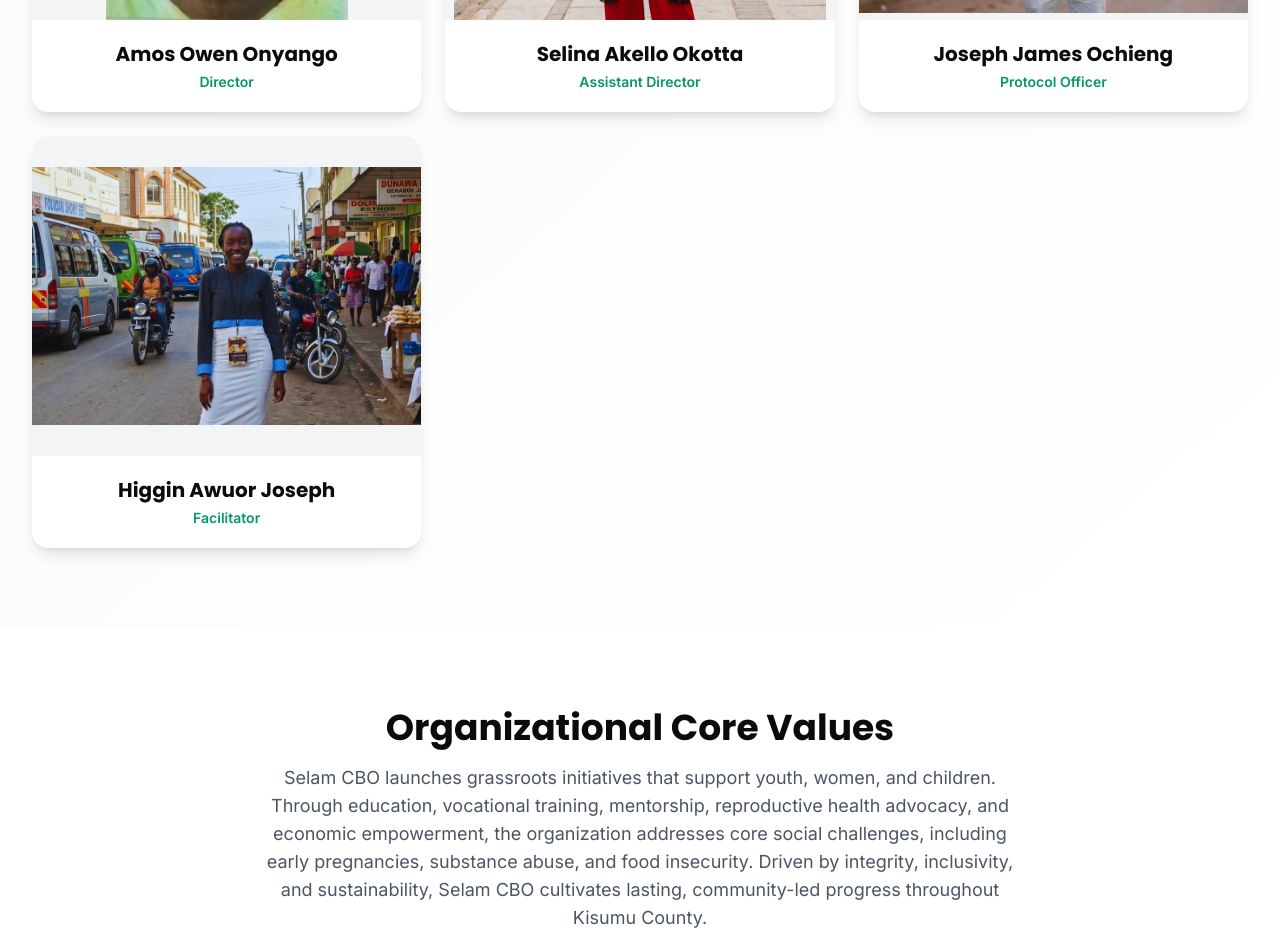
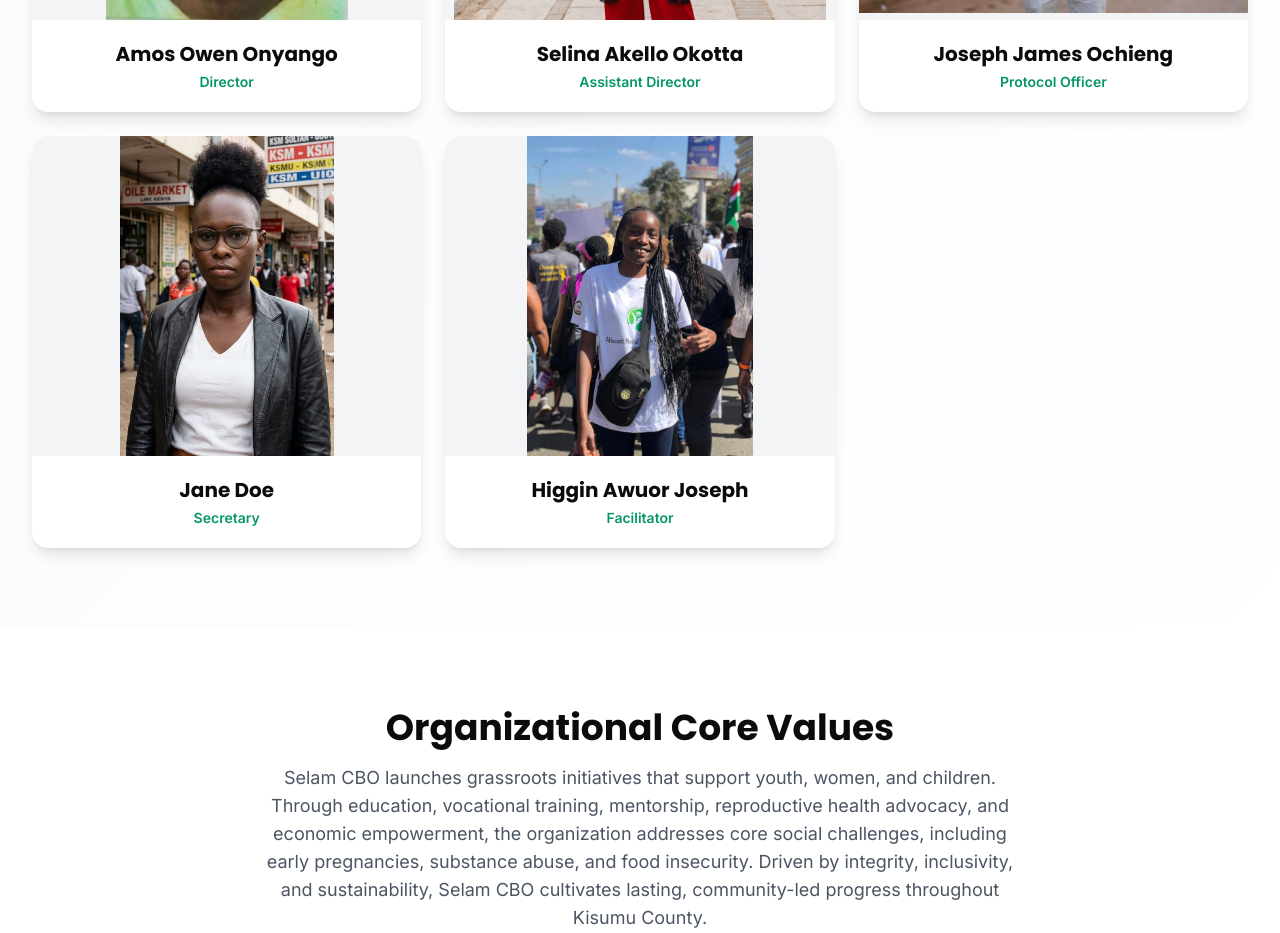
Before and after one commit to Vinn254/selam-NGO, a Next.js app: page /about in a window 1280 px wide. Shown: the part 1340-2273 px from the top of the page. Built offline with nearby package versions, Linux system fonts and the light colour scheme.

Commit message:
Add secretary to team section and update facilitator picture

```diff
--- a/components/TeamSection.js
+++ b/components/TeamSection.js
@@ -24,9 +24,15 @@ const teamMembers = [
     description: 'Managing official communications and protocol matters.',
   },
   {
+    name: 'Jane Doe',
+    role: 'Secretary',
+    image: '/secretary.jpeg',
+    description: 'Managing administrative tasks and supporting team operations.',
+  },
+  {
     name: 'Higgin Awuor Joseph',
     role: 'Facilitator',
-    image: '/Facilitator.jpeg',
+    image: '/facilitator.jpeg',
     description: 'Facilitating programs and community engagement activities.',
   },
 ]
```
Also changed, not shown: public/Facilitator.jpeg, public/secretary.jpeg (added).
